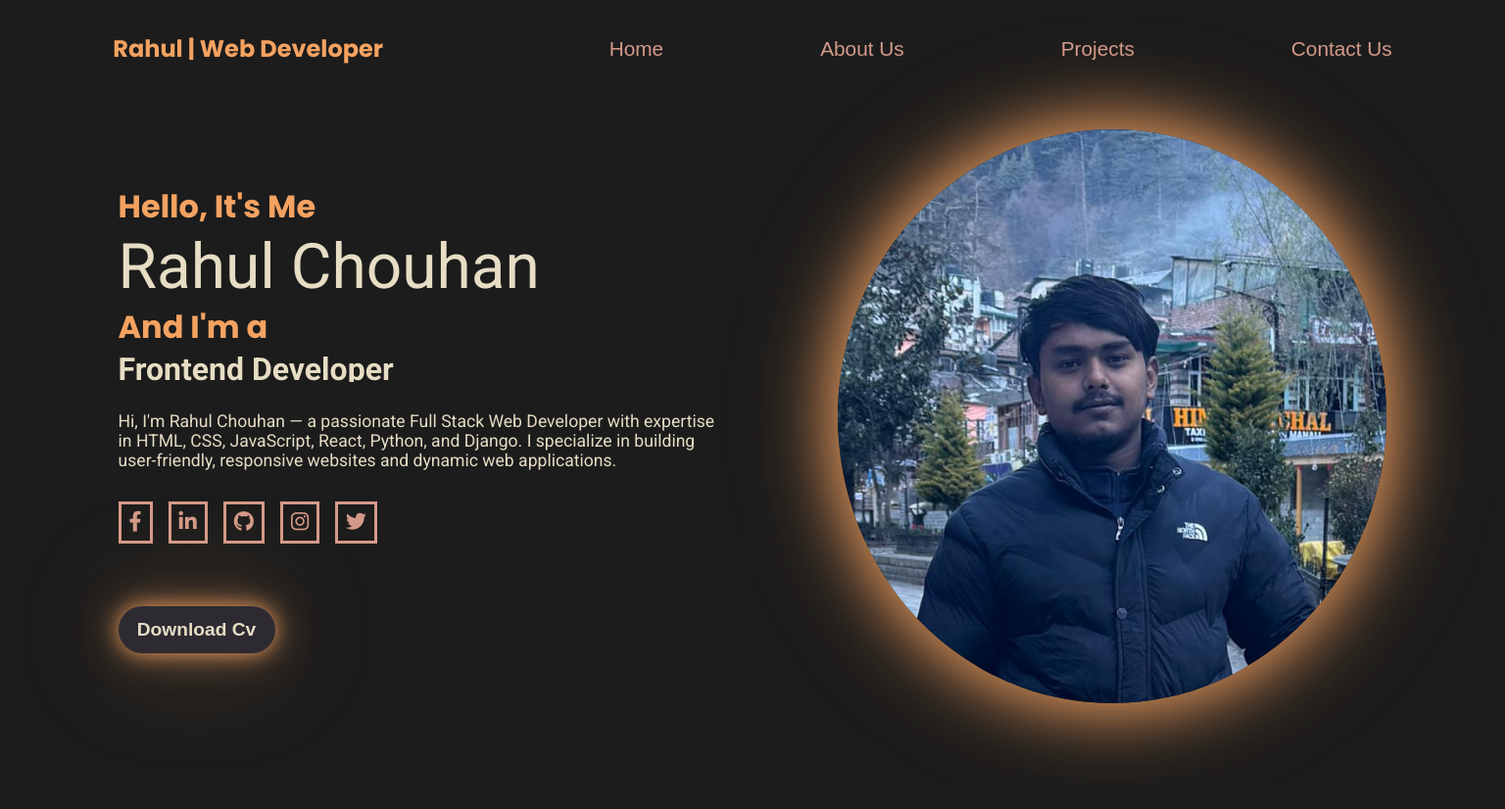
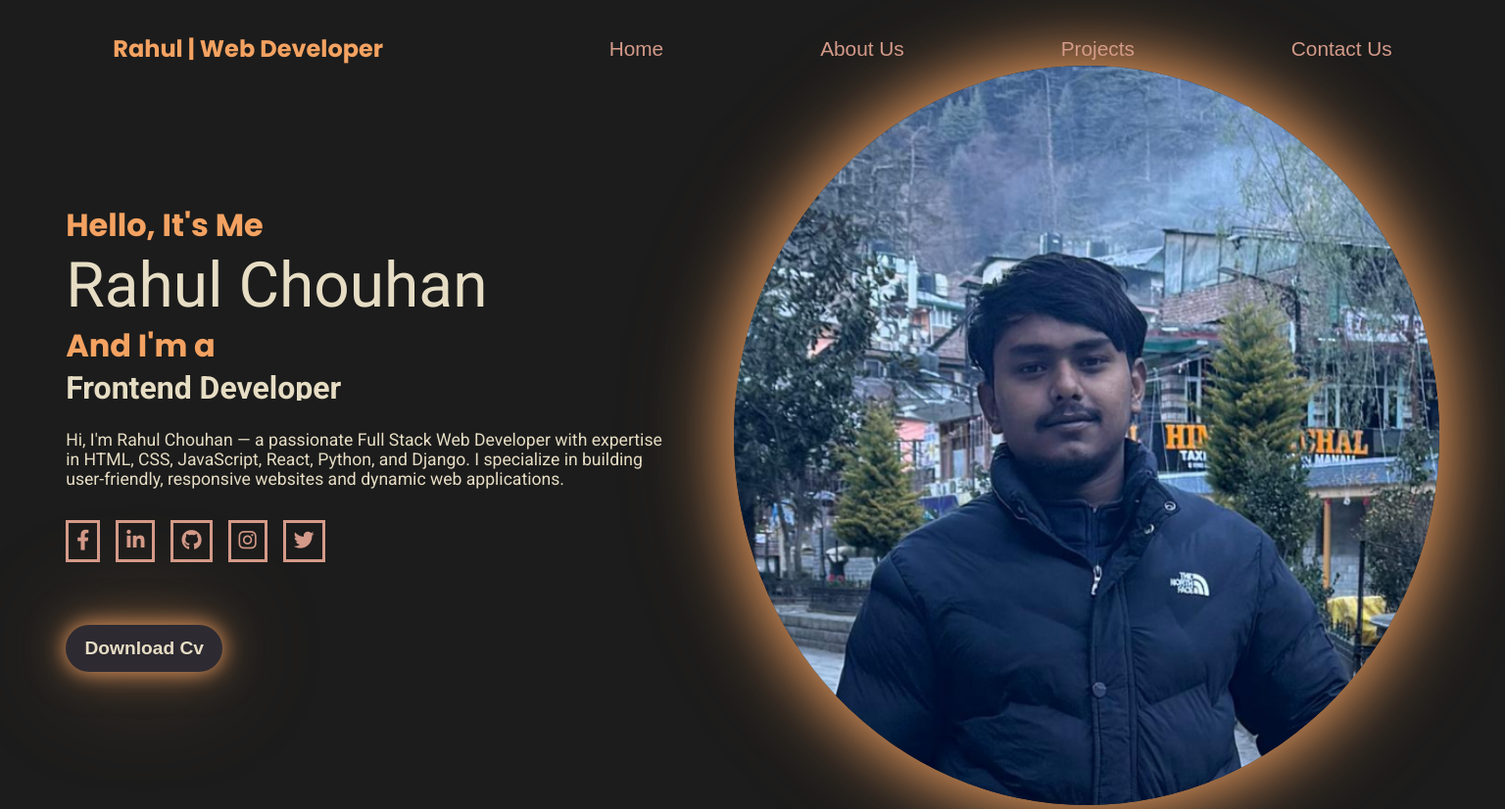
Before and after one commit to python-dev-rahul/portfolio-rahul, a plain HTML site: page index.html in a window 1536 px wide. Shown: the whole page at 98% size. Before the commit the page ends 800 px from the top, so only its background shows below. Drawn offline with Linux system fonts and the light colour scheme.

Commit message:
Change in Css

```diff
--- a/style.css
+++ b/style.css
@@ -741,7 +741,7 @@ a {
 }
 @media (min-width: 1501px) and (max-width: 2000px) {
   .image img {
-    width: 35rem;
+    width: 45rem;
     border-radius: 50%;
     box-shadow: 0 0 60px rgba(244, 162, 97, 0.8),
       0 0 80px rgba(244, 162, 97, 0.5), 0 0 120px rgba(244, 162, 97, 0.3);
```
Also changed, not shown: script.js (+0 -14 lines).
